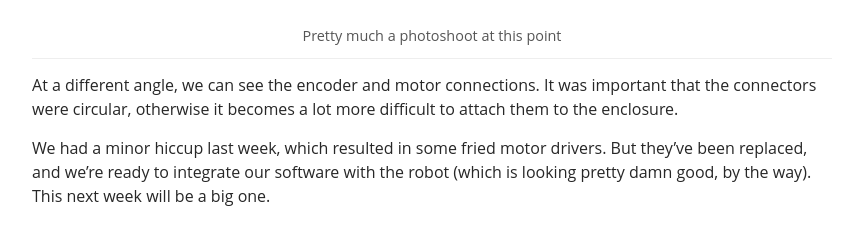
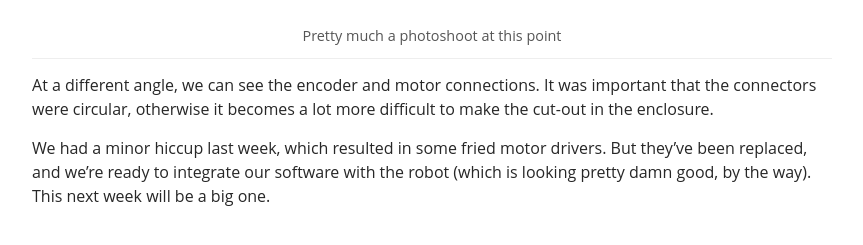
Before and after one commit to ApexHaptics/ApexHaptics.github.io, a Jekyll site: the page built from _posts/2017-03-07-putting-a-sticker-on-it.markdown, in a window 1280 px wide and 900 px high, scrolled down 1959 px. Shown: the part 587-832 px from the top of the window, without its empty margins (208-1071 px from the left). Built offline with Jekyll 4.4.1, drawn with Linux system fonts in a browser that asks for light colours.

```diff
--- a/_posts/2017-03-07-putting-a-sticker-on-it.markdown
+++ b/_posts/2017-03-07-putting-a-sticker-on-it.markdown
@@ -22,6 +22,6 @@
 ![Another angle]({{ site.url }}/assets/image/enclosure-open.jpg)
 <div class="caption">Pretty much a photoshoot at this point</div>
 
-At a different angle, we can see the encoder and motor connections. It was important that the connectors were circular, otherwise it becomes a lot more difficult to attach them to the enclosure.
+At a different angle, we can see the encoder and motor connections. It was important that the connectors were circular, otherwise it becomes a lot more difficult to make the cut-out in the enclosure.
 
 We had a minor hiccup last week, which resulted in some fried motor drivers. But they've been replaced, and we're ready to integrate our software with the robot (which is looking pretty damn good, by the way). This next week will be a big one.
```
